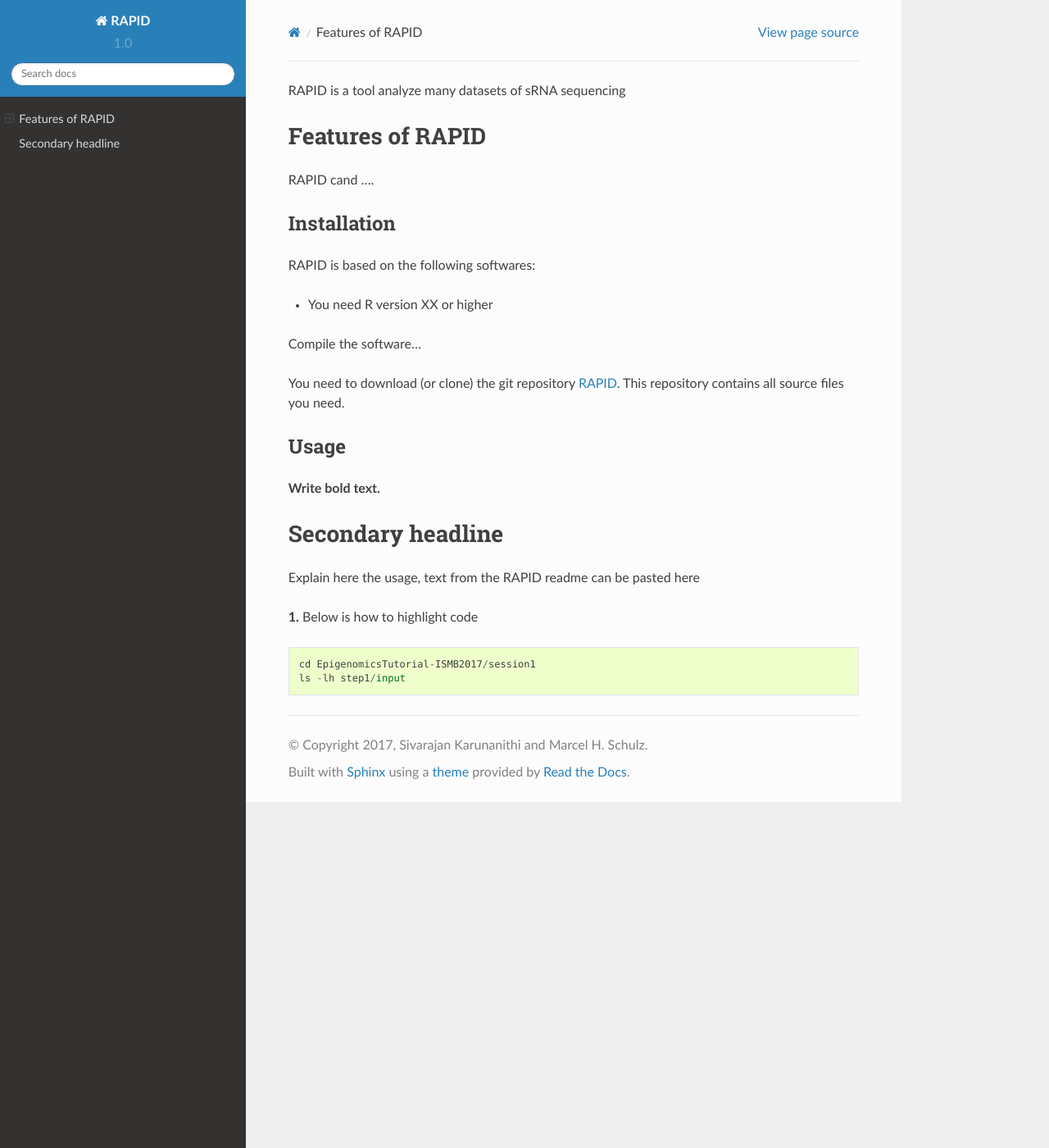
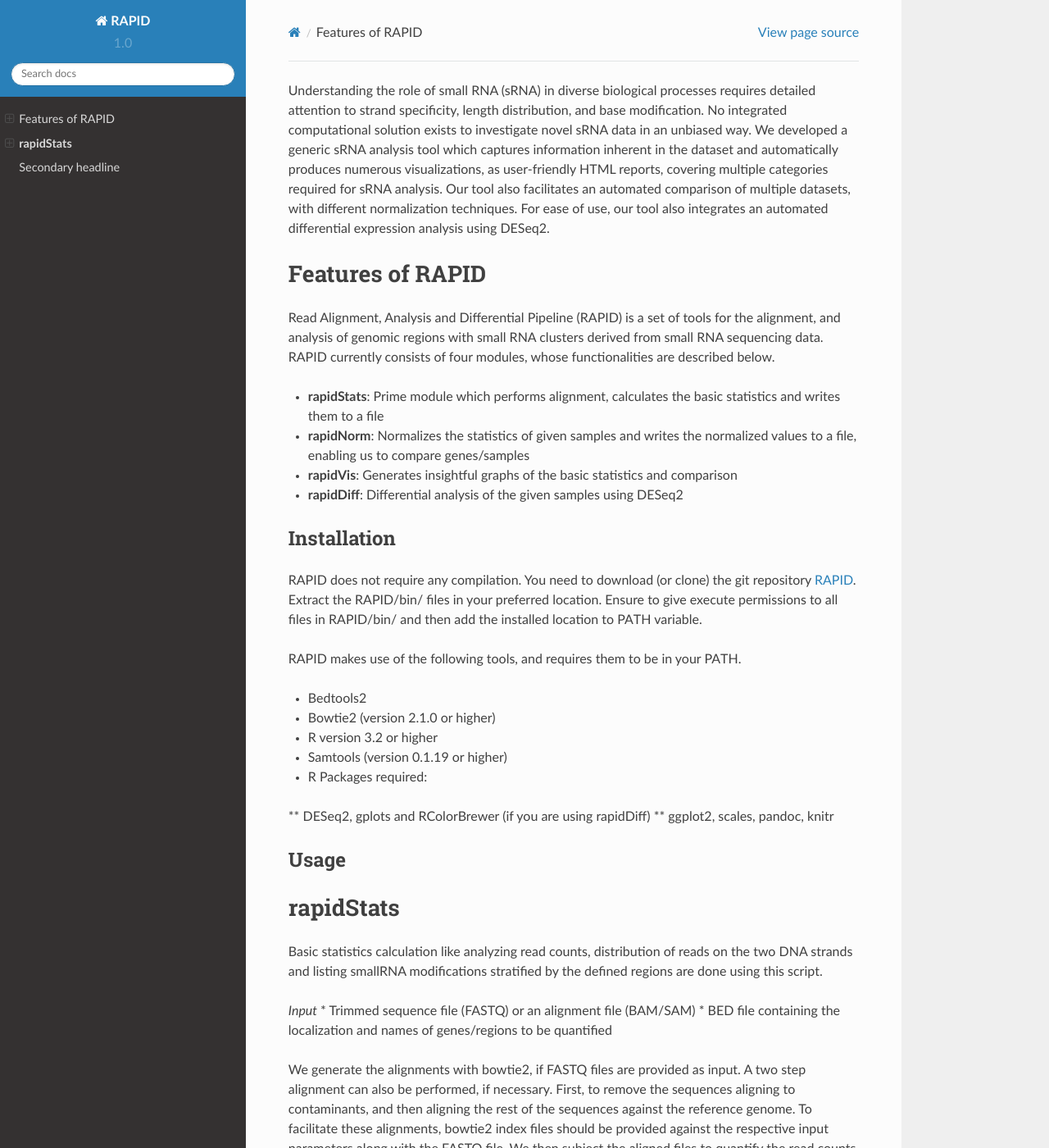
Before and after one commit to SchulzLab/RAPID, a Sphinx documentation site: the page built from docs/index.rst, in a window 1280 px wide and 1400 px high. Shown: the whole window at 82% size. Built offline with Sphinx 7.4.7 and the Read the Docs theme 2.0.0, drawn with Linux system fonts in a browser that asks for light colours; some of the changed text lies outside the part shown.

```diff
--- a/docs/index.rst
+++ b/docs/index.rst
@@ -2,29 +2,61 @@
 General Description
 ===================
 
-RAPID  is a tool analyze many datasets of sRNA sequencing
+Understanding the role of small RNA (sRNA) in diverse biological processes requires detailed attention to strand specificity, length distribution, and base modification. No integrated computational solution exists to investigate novel sRNA data in an unbiased way. We developed a generic sRNA analysis tool which captures information inherent in the dataset and automatically produces numerous visualizations, as user-friendly HTML reports, covering multiple categories required for sRNA analysis. Our tool also facilitates an automated comparison of multiple datasets, with different normalization techniques. For ease of use, our tool also integrates an automated differential expression analysis using DESeq2.
 
 
 Features of RAPID
 -----------------------------------------------
 
-RAPID cand ....
+Read Alignment, Analysis and Differential Pipeline (RAPID) is a set of tools for the alignment, and analysis of genomic regions with small RNA clusters derived from small RNA sequencing data. RAPID currently consists of four modules, whose functionalities are described below.
+
+* **rapidStats**: Prime module which performs alignment, calculates the basic statistics and writes them to a file
+* **rapidNorm**: Normalizes the statistics of given samples and writes the normalized values to a file, enabling us to compare genes/samples
+* **rapidVis**: Generates insightful graphs of the basic statistics and comparison
+* **rapidDiff**: Differential analysis of the given samples using DESeq2
 
 =============
 Installation
 =============
 
-RAPID is based on the following softwares:
+RAPID does not require any compilation. You need to download (or clone) the git repository `RAPID <https://github.com/SchulzLab/RAPID>`_.
+Extract the RAPID/bin/ files in your preferred location. Ensure to give execute permissions to all files in RAPID/bin/ and then add the installed location to PATH variable.
 
-* You need R  version XX or higher
+RAPID makes use of the following tools, and requires them to be in your PATH.
 
-Compile the software...
-
-You need to download (or clone) the git repository `RAPID <https://github.com/SchulzLab/RAPID>`_. This repository contains all source files you need.
+* Bedtools2
+* Bowtie2 (version 2.1.0 or higher)
+* R version 3.2 or higher
+* Samtools (version 0.1.19 or higher)
+* R Packages required:
+** DESeq2, gplots and RColorBrewer (if you are using rapidDiff)
+** ggplot2, scales, pandoc, knitr
 
 ============
 Usage
 ============
+
+**rapidStats**
+-----------------------------------------------
+Basic statistics calculation like analyzing read counts, distribution of reads on the two DNA strands and listing smallRNA modifications stratified by the defined regions are done using this script.
+
+*Input*
+* Trimmed sequence file (FASTQ) or an alignment file (BAM/SAM)
+* BED file containing the localization and names of genes/regions to be quantified
+
+We generate the alignments with bowtie2, if FASTQ files are provided as input. A two step alignment can also be performed, if necessary.
+First, to remove the sequences aligning to contaminants, and then aligning the rest of the sequences against the reference genome.
+To facilitate these alignments, bowtie2 index files should be provided against the respective input parameters along with the FASTQ file.
+We then subject the aligned files to quantify the read counts for the regions provided in the BED file.
+This quantification step provides an output file containing the read counts of various read lengths, modification, strandedness, etc.
+
+Sample script: ::
+./rapidStats.sh -o=/path_to_output_directory/ -f=reads.bam -ft=BAM --remove=no --annot=file.bed --index=/path_to_index
+
+
+=====================
+Parameter definition
+=====================
 
 **Write bold text.**
 
```
Also changed, not shown: 8 other files.
